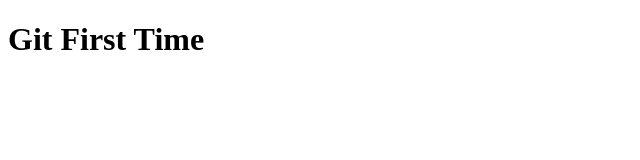
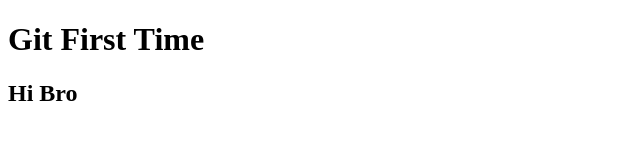
Before and after one commit to ChornChhery/pratice, a plain HTML site: page index.html in a window 1280 px wide. Shown: the whole page, without its empty margins (0-640 px from the left). Drawn offline with Linux system fonts and the light colour scheme.

```diff
--- a/index.html
+++ b/index.html
@@ -7,5 +7,6 @@
   </head>
   <body>
     <h1>Git First Time</h1>
+    <h2>Hi Bro</h2>
   </body>
 </html>
```
